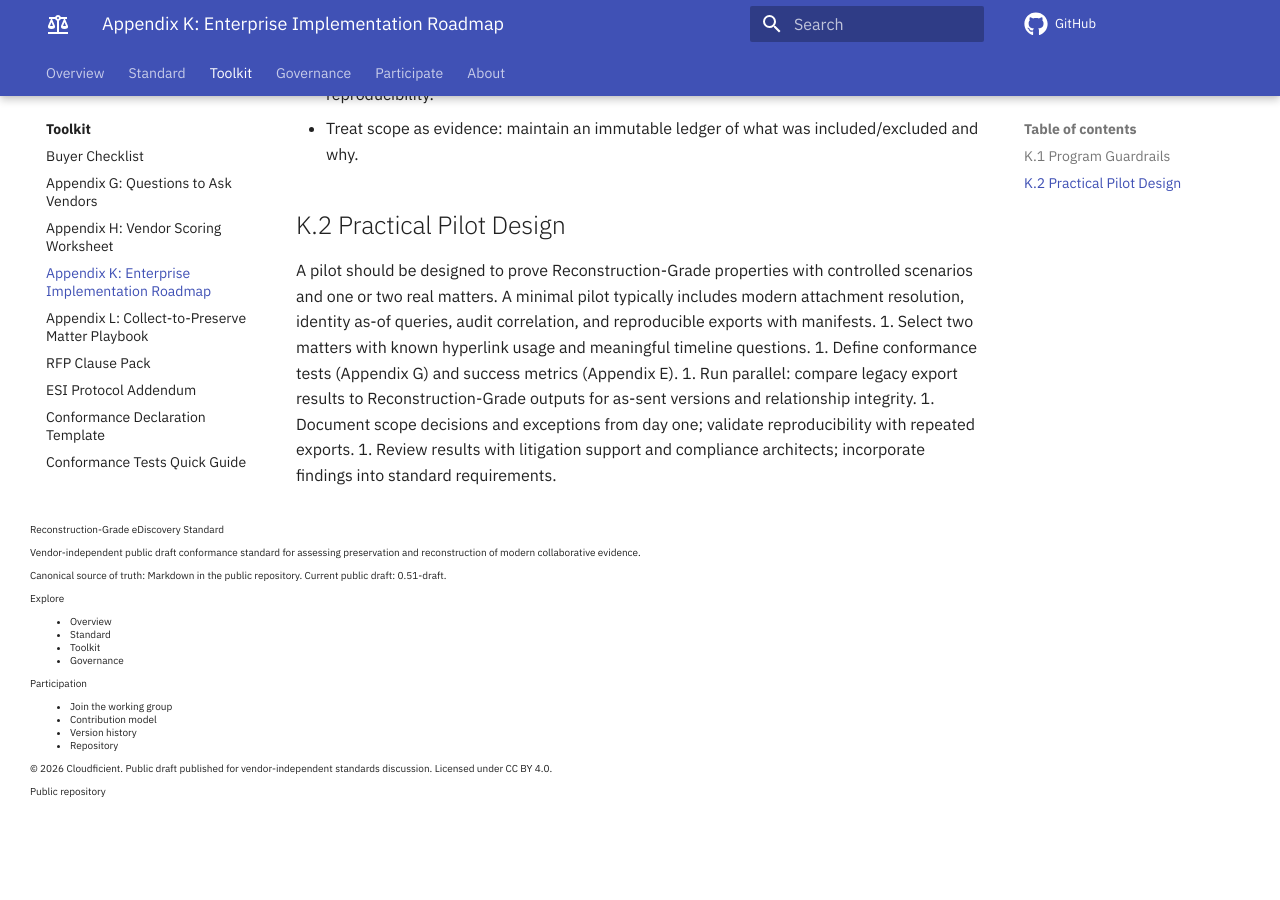
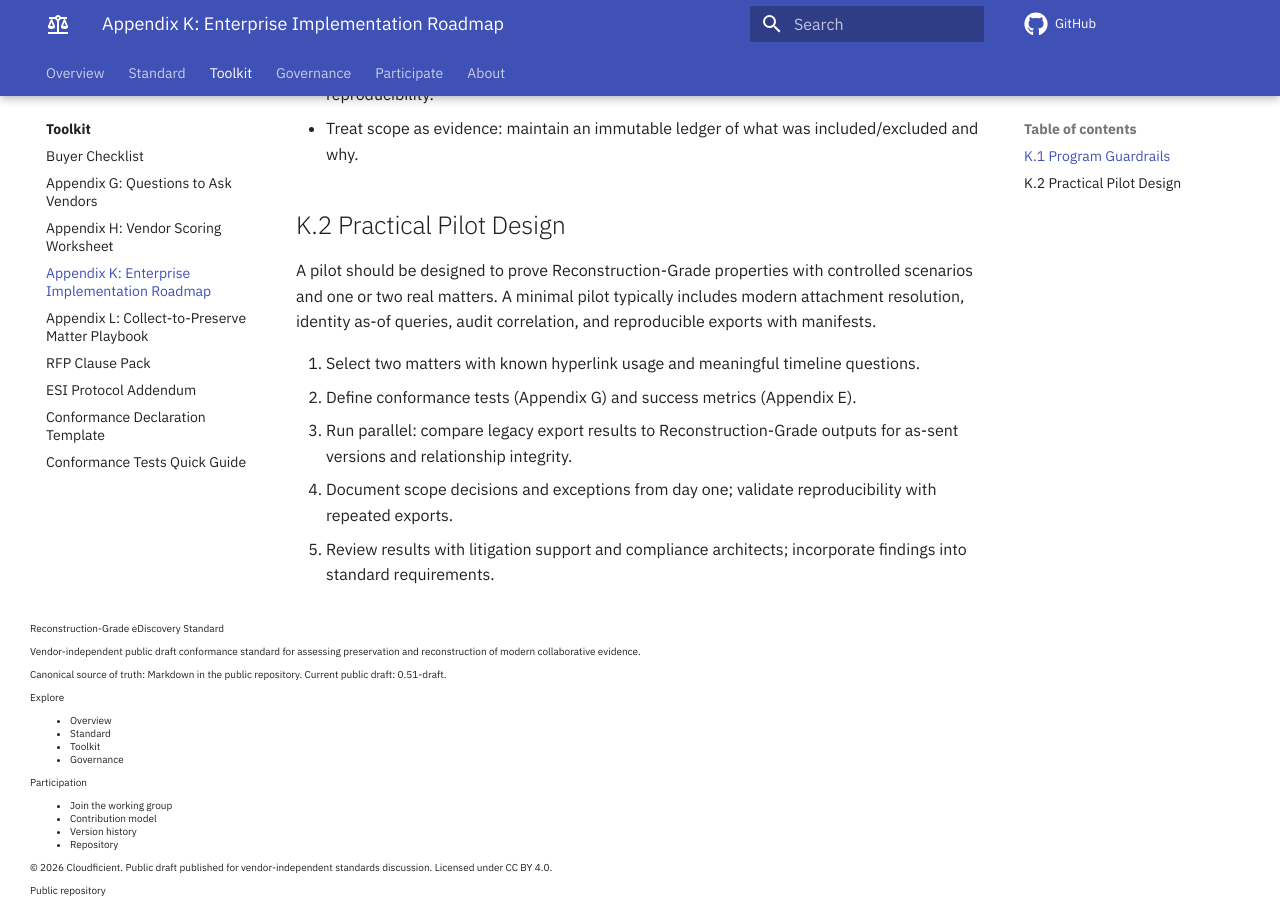
Before and after one commit to cloudficient/reconstruction-grade-ediscovery-standard, an MkDocs documentation site: the page built from standard/appendix-k-implementation-roadmap.md, in a window 1280 px wide and 900 px high, scrolled down 1189 px. Built offline with MkDocs 1.6.1 and Material for MkDocs 9.7.7, drawn with Linux system fonts in a browser that asks for light colours; comment, search, counter and statistics services are not loaded; before the commit the page ends 1997 px from its top, so only the background shows below that.

Commit message:
fix: improve formatting and clarity in vendor questions and implementation roadmap

```diff
--- a/standard/appendix-k-implementation-roadmap.md
+++ b/standard/appendix-k-implementation-roadmap.md
@@ -23,8 +23,9 @@ Table 13. Illustrative implementation roadmap
 ## K.2 Practical Pilot Design
 
 A pilot should be designed to prove Reconstruction-Grade properties with controlled scenarios and one or two real matters. A minimal pilot typically includes modern attachment resolution, identity as-of queries, audit correlation, and reproducible exports with manifests.
+
 1. Select two matters with known hyperlink usage and meaningful timeline questions.
-1. Define conformance tests (Appendix G) and success metrics (Appendix E).
-1. Run parallel: compare legacy export results to Reconstruction-Grade outputs for as-sent versions and relationship integrity.
-1. Document scope decisions and exceptions from day one; validate reproducibility with repeated exports.
-1. Review results with litigation support and compliance architects; incorporate findings into standard requirements.
+2. Define conformance tests (Appendix G) and success metrics (Appendix E).
+3. Run parallel: compare legacy export results to Reconstruction-Grade outputs for as-sent versions and relationship integrity.
+4. Document scope decisions and exceptions from day one; validate reproducibility with repeated exports.
+5. Review results with litigation support and compliance architects; incorporate findings into standard requirements.
```
Also changed, not shown: standard/appendix-g-vendor-questions.md (+1 -0 lines).
